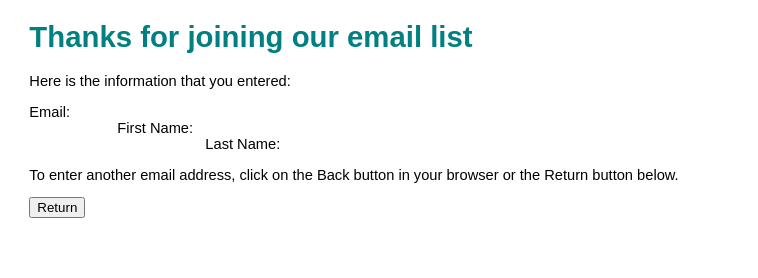
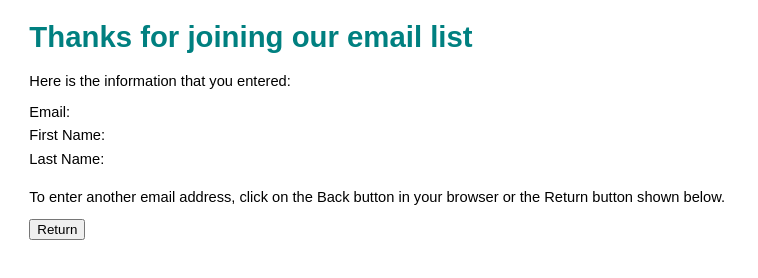
Before and after one commit to hoangvvthu/join_email_list, a plain HTML site: page thanks.html in a window 1280 px wide. Shown: the whole page, without its empty margins (0-758 px from the left). Drawn offline with Linux system fonts and the light colour scheme.

Commit message:
Update thanks.html

```diff
--- a/thanks.html
+++ b/thanks.html
@@ -5,24 +5,31 @@
     <title>Murach's Java Servlets and JSP</title>
     <link rel="stylesheet" href="main.css" type="text/css"/>
 </head>
+
 <body>
     <h1>Thanks for joining our email list</h1>
 
     <p>Here is the information that you entered:</p>
 
-    <div><label>Email:</label> <span id="email"></span></div>
-    <div><label>First Name:</label> <span id="firstName"></span></div>
-    <div><label>Last Name:</label> <span id="lastName"></span></div>
+    <label>Email:</label>
+    <span id="email"></span><br>
+
+    <label>First Name:</label>
+    <span id="firstName"></span><br>
+
+    <label>Last Name:</label>
+    <span id="lastName"></span><br>
 
     <p>To enter another email address, click on the Back
-        button in your browser or the Return button below.</p>
+    button in your browser or the Return button shown
+    below.</p>
 
     <form action="index.html" method="get">
         <input type="submit" value="Return">
     </form>
 
     <script>
-    // Lấy dữ liệu từ URL query
+        // Lấy dữ liệu từ query string
         const params = new URLSearchParams(window.location.search);
         document.getElementById("email").textContent = params.get("email") || "";
         document.getElementById("firstName").textContent = params.get("firstName") || "";
```
